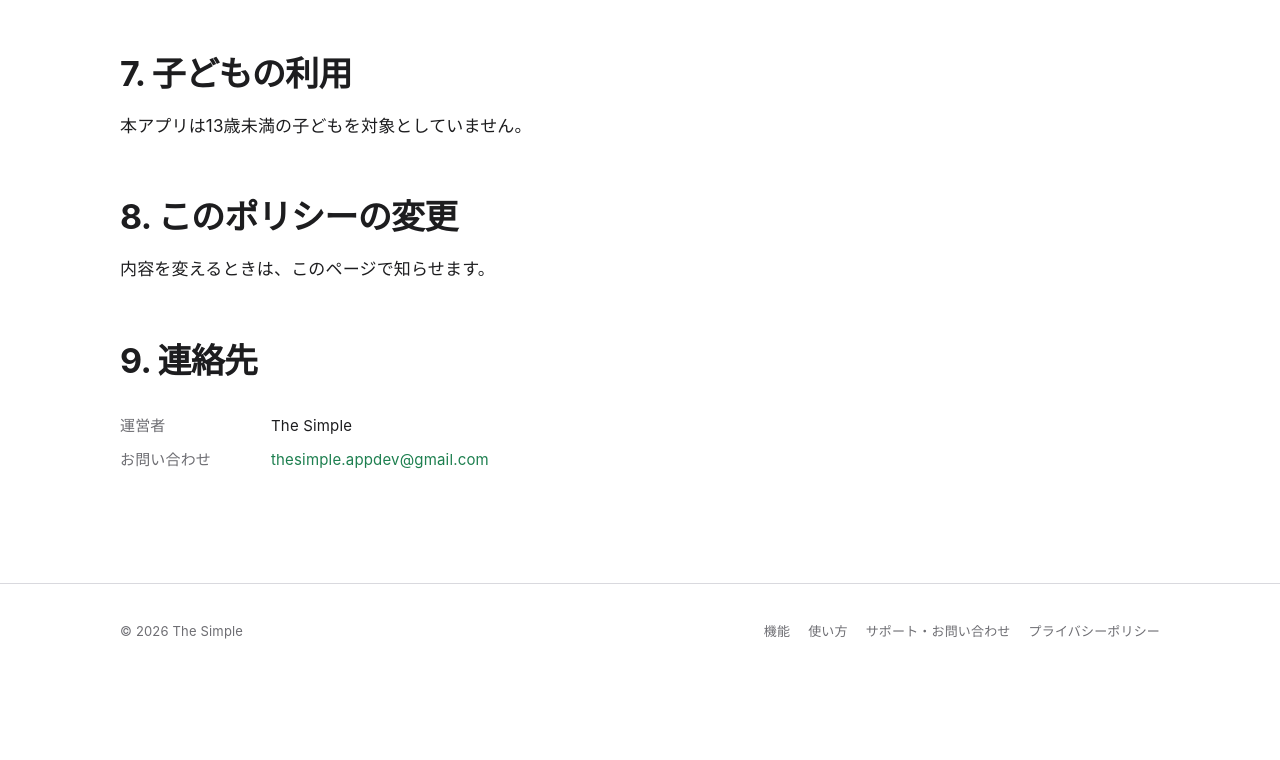
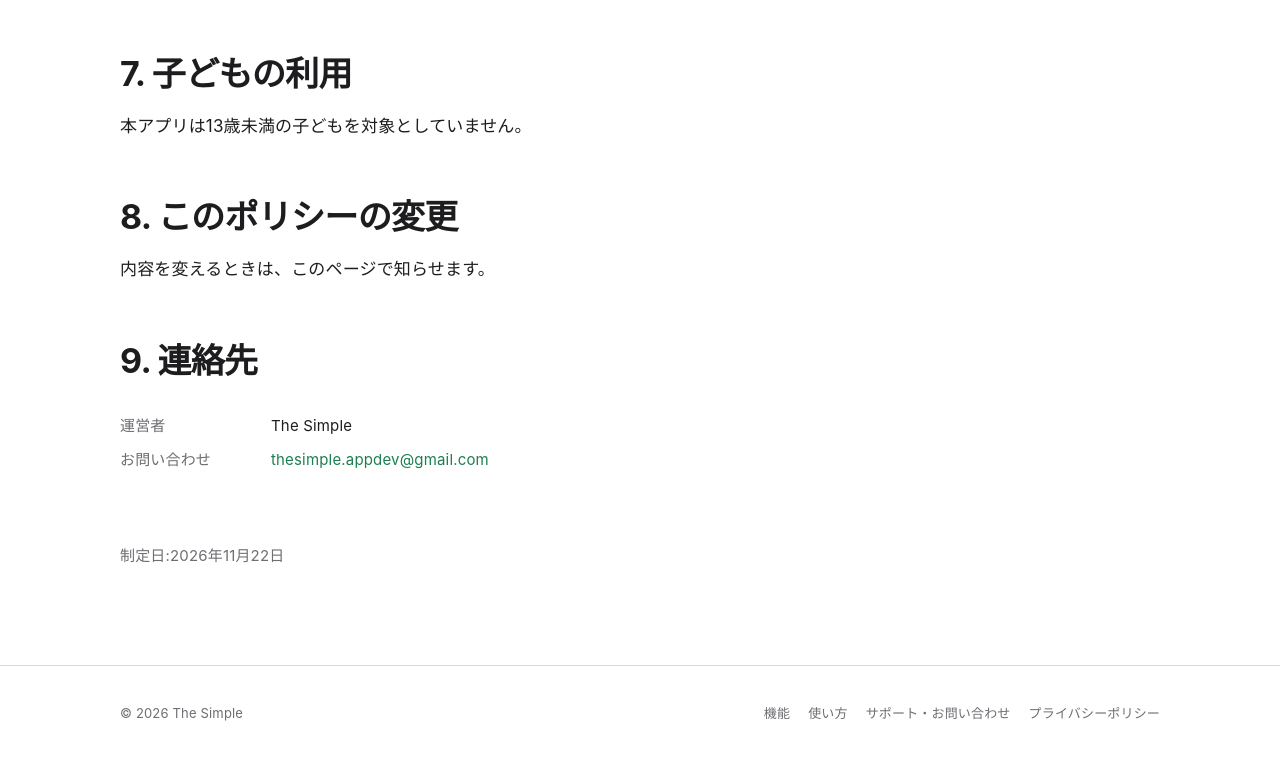
Before and after one commit to tai1018/thesimple-site, a plain HTML site: page privacy.html in a window 1280 px wide. Shown: the part 2196-2956 px from the top of the page. Before the commit the page ends 2874 px from the top, so only its background shows below. Drawn offline with Linux system fonts and the light colour scheme.

Commit message:
プライバシーポリシーに制定日を入れる
Co-Authored-By: Claude Opus 5.5 <noreply@anthropic.com>
Claude-Session: https://claude.ai/code/session_01FbjBELUq6QVgPU6kEPAkPq

```diff
--- a/privacy.html
+++ b/privacy.html
@@ -229,6 +229,7 @@ details p { margin-top: 10px; color: var(--sub); }
       <dt>お問い合わせ</dt><dd><a href="mailto:thesimple.appdev@gmail.com">thesimple.appdev@gmail.com</a></dd>
     </dl>
   </section>
+  <p class="note">制定日:2026年11月22日</p>
 </div>
 
 </main>
```
